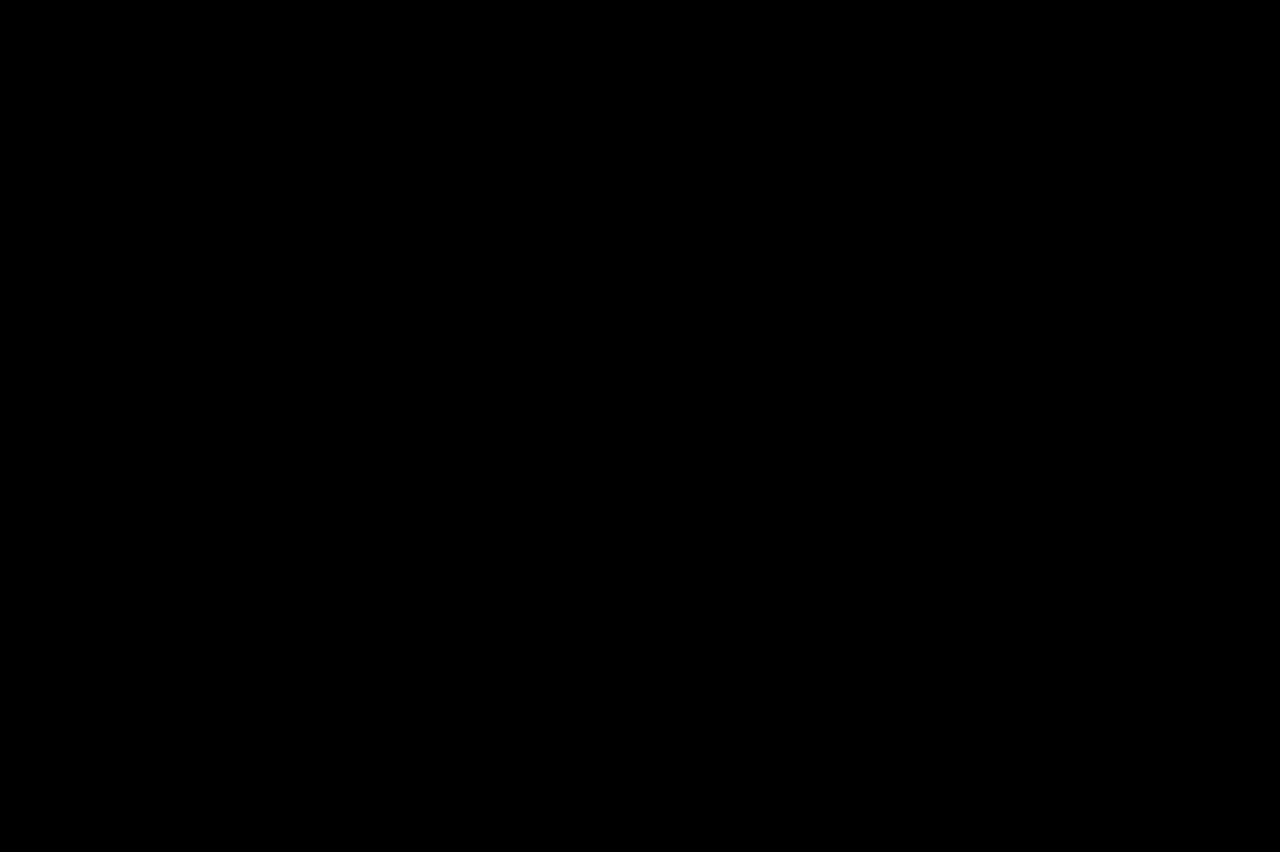
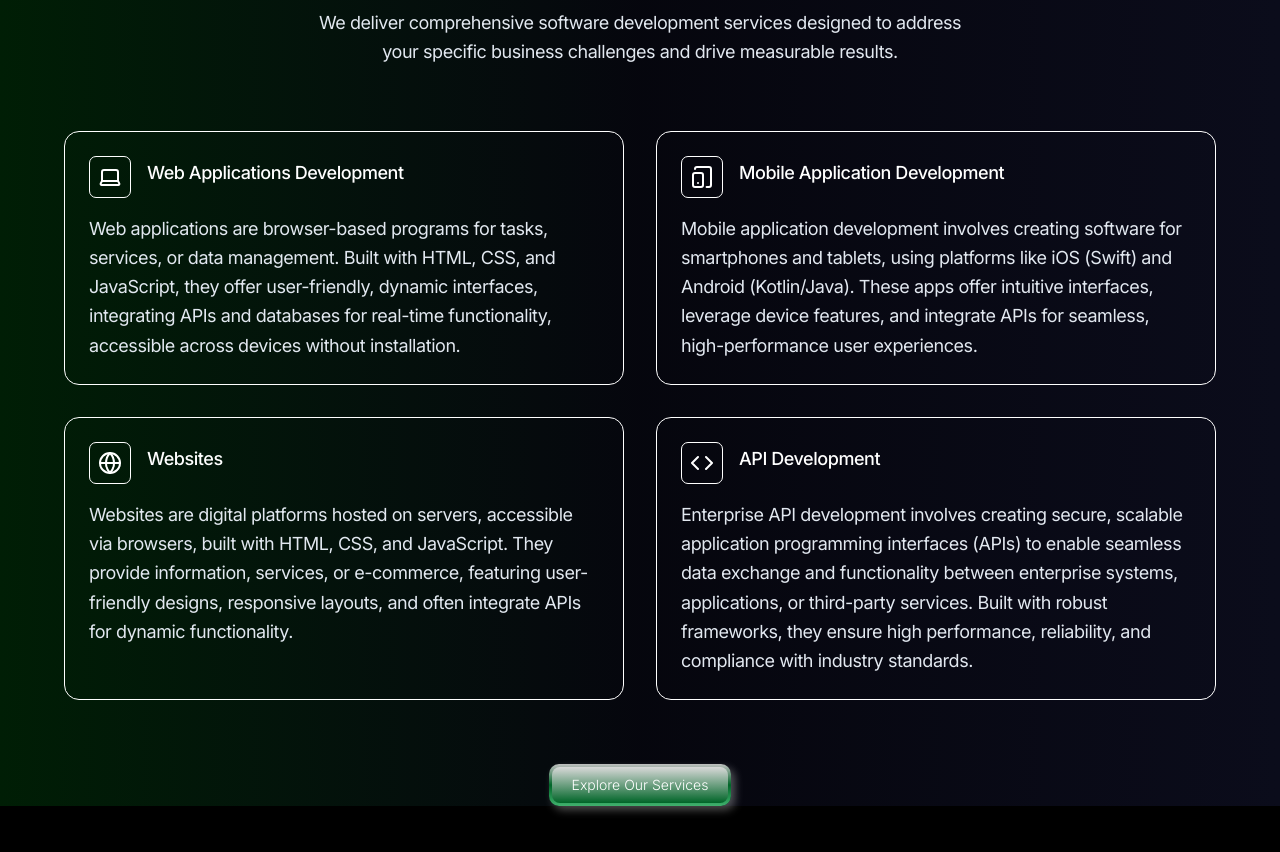
Before and after one commit to ethandiedericks/nevaeh-v3, a Next.js app: page / in a window 1280 px wide. Shown: the part 1820-2672 px from the top of the page. Before the commit the page ends 1672 px from the top, so only its background shows below. Built offline with nearby package versions, Linux system fonts and the light colour scheme.

Commit message:
services section done

```diff
--- a/src/app/globals.css
+++ b/src/app/globals.css
@@ -17,7 +17,7 @@
 body {
   background: var(--background);
   color: var(--foreground);
-  font-family: var(--font-ibm-plex-sans), system-ui, sans-serif;
+  font-family: var(--font-inter), system-ui, sans-serif;
 }
 
 h2 {
--- a/src/app/layout.tsx
+++ b/src/app/layout.tsx
@@ -1,12 +1,12 @@
 import type { Metadata } from "next";
-import { IBM_Plex_Sans } from "next/font/google";
+import { Inter } from "next/font/google";
 import "./globals.css";
 import { Navbar } from "@/components/layout/Navbar";
 
-const ibmPlexSans = IBM_Plex_Sans({
-  variable: "--font-ibm-plex-sans",
+const inter = Inter({
+  variable: "--font-inter",
   subsets: ["latin"],
-  weight: ["400", "500", "600", "700"],
+  weight: ["300", "400", "500", "600", "700"],
 });
 
 export const metadata: Metadata = {
@@ -22,7 +22,7 @@
   return (
     <html lang="en">
       <body
-        className={`${ibmPlexSans.variable} antialiased bg-background text-white`}
+        className={`${inter.variable} antialiased bg-background text-white`}
       >
         <Navbar />
         {children}
--- a/src/app/page.tsx
+++ b/src/app/page.tsx
@@ -1,4 +1,5 @@
 import { HeroSection } from "@/components/homepage/Hero";
+import { ServicesSection } from "@/components/homepage/Services";
 import { StorySection } from "@/components/homepage/Story";
 
 export default function Home() {
@@ -7,6 +8,7 @@
       <main className="relative z-10 bg-gradient-to-r from-[#001E05] via-[#0B0C1B]/50 to-[#0B0C1B] ">
         <HeroSection />
         <StorySection />
+        <ServicesSection />
       </main>
     </div>
   );
--- a/src/components/Icons.tsx
+++ b/src/components/Icons.tsx
@@ -97,3 +97,89 @@
     <path d="m9 11 3 3L22 4" />
   </svg>
 );
+
+export const LaptopIcon: React.FC<IconProps> = ({
+  size = 24,
+  className = "text-current",
+}) => (
+  <svg
+    xmlns="http://www.w3.org/2000/svg"
+    width={size}
+    height={size}
+    viewBox="0 0 24 24"
+    fill="none"
+    stroke="currentColor"
+    strokeWidth="2"
+    strokeLinecap="round"
+    strokeLinejoin="round"
+    className={`lucide lucide-laptop-icon lucide-laptop ${className}`}
+  >
+    <path d="M18 5a2 2 0 0 1 2 2v8.526a2 2 0 0 0 .212.897l1.068 2.127a1 1 0 0 1-.9 1.45H3.62a1 1 0 0 1-.9-1.45l1.068-2.127A2 2 0 0 0 4 15.526V7a2 2 0 0 1 2-2z" />
+    <path d="M20.054 15.987H3.946" />
+  </svg>
+);
+
+export const MobilePhonesIcon: React.FC<IconProps> = ({
+  size = 24,
+  className = "text-current",
+}) => (
+  <svg
+    xmlns="http://www.w3.org/2000/svg"
+    width={size}
+    height={size}
+    viewBox="0 0 24 24"
+    fill="none"
+    stroke="currentColor"
+    strokeWidth="2"
+    strokeLinecap="round"
+    strokeLinejoin="round"
+    className={`lucide lucide-tablet-smartphone-icon lucide-tablet-smartphone ${className}`}
+  >
+    <rect width="10" height="14" x="3" y="8" rx="2" />
+    <path d="M5 4a2 2 0 0 1 2-2h12a2 2 0 0 1 2 2v16a2 2 0 0 1-2 2h-2.4" />
+    <path d="M8 18h.01" />
+  </svg>
+);
+
+export const WebIcon: React.FC<IconProps> = ({
+  size = 24,
+  className = "text-current",
+}) => (
+  <svg
+    xmlns="http://www.w3.org/2000/svg"
+    width={size}
+    height={size}
+    viewBox="0 0 24 24"
+    fill="none"
+    stroke="currentColor"
+    strokeWidth="2"
+    strokeLinecap="round"
+    strokeLinejoin="round"
+    className={`lucide lucide-globe-icon lucide-globe ${className}`}
+  >
+    <circle cx="12" cy="12" r="10" />
+    <path d="M12 2a14.5 14.5 0 0 0 0 20 14.5 14.5 0 0 0 0-20" />
+    <path d="M2 12h20" />
+  </svg>
+);
+
+export const CodeIcon: React.FC<IconProps> = ({
+  size = 24,
+  className = "text-current",
+}) => (
+  <svg
+    xmlns="http://www.w3.org/2000/svg"
+    width={size}
+    height={size}
+    viewBox="0 0 24 24"
+    fill="none"
+    stroke="currentColor"
+    strokeWidth="2"
+    strokeLinecap="round"
+    strokeLinejoin="round"
+    className={`lucide lucide-code-icon lucide-code ${className}`}
+  >
+    <polyline points="16 18 22 12 16 6" />
+    <polyline points="8 6 2 12 8 18" />
+  </svg>
+);
--- /dev/null
+++ b/src/components/homepage/Services.tsx
@@ -0,0 +1,66 @@
+import Link from "next/link";
+import GradientButton from "../GradientButton";
+import { CodeIcon, LaptopIcon, MobilePhonesIcon, WebIcon } from "../Icons";
+import { ServiceCard } from "./cards/ServiceCard";
+
+export const ServicesSection = () => {
+  return (
+    <>
+      <div className="min-h-screen hidden md:block">
+        <div className="container mx-auto">
+          <div className="section-spacing">
+            {/* text wrapper */}
+            <div className="text-center items-center">
+              <span className="section-tag">Professional Services</span>
+              <h1 className="section-title">
+                Tailored Solutions for <br />
+                Business Growth
+              </h1>
+              <p className="mt-4">
+                We deliver comprehensive software development services designed
+                to address <br /> your specific business challenges and drive
+                measurable results.
+              </p>
+            </div>
+            {/* Service Cards */}
+            <div className="grid grid-cols-2 gap-8 mt-16">
+              <div className="h-full">
+                <ServiceCard
+                  icon={<LaptopIcon />}
+                  title="Web Applications Development"
+                  description="Web applications	are	browser-based	programs	for	tasks,	services,	or	data	management.	Built with	HTML, CSS, and	JavaScript,	they	offer	user-friendly,	dynamic	interfaces,	integrating	APIs	and	databases	for real-time	functionality,	accessible	across	devices	without	installation."
+                />
+              </div>
+              <div className="h-full">
+                <ServiceCard
+                  icon={<MobilePhonesIcon />}
+                  title="Mobile Application Development"
+                  description="Mobile application development involves creating software for smartphones and tablets, using platforms like iOS (Swift) and Android (Kotlin/Java). These apps offer intuitive interfaces, leverage device features, and integrate APIs for seamless, high-performance user experiences."
+                />
+              </div>
+              <div className="h-full">
+                <ServiceCard
+                  icon={<WebIcon />}
+                  title="Websites"
+                  description="Websites are digital platforms hosted on servers, accessible via browsers, built with HTML, CSS, and JavaScript. They provide information, services, or e-commerce, featuring user-friendly designs, responsive layouts, and often integrate APIs for dynamic functionality."
+                />
+              </div>
+              <div className="h-full">
+                <ServiceCard
+                  icon={<CodeIcon />}
+                  title="API Development"
+                  description="Enterprise API development involves creating secure, scalable application programming interfaces (APIs) to enable seamless data exchange and functionality between enterprise systems, applications, or third-party services. Built with robust frameworks, they ensure high performance, reliability, and compliance with industry standards."
+                />
+              </div>
+            </div>
+            <div className="my-16 flex justify-center items-center">
+              <Link href={"/services"} passHref>
+                <GradientButton text="Explore Our Services" />
+              </Link>
+            </div>
+          </div>
+        </div>
+      </div>
+    </>
+  );
+};
--- a/src/components/homepage/cards/FeatureCard.tsx
+++ b/src/components/homepage/cards/FeatureCard.tsx
@@ -38,7 +38,7 @@
       >
         <div>
           <motion.div
-            className="inline-flex items-center justify-center w-12 h-12 sm:w-16 sm:h-16 rounded-[0.938rem] mb-3 sm:mb-4 mx-auto"
+            className="inline-flex items-center justify-center w-12 h-12 sm:w-16 sm:h-16 rounded-[0.438rem] mb-3 sm:mb-4 mx-auto"
             animate={{
               border: isHovered
                 ? "1px solid rgba(255, 255, 255, 0)"
--- /dev/null
+++ b/src/components/homepage/cards/ServiceCard.tsx
@@ -0,0 +1,29 @@
+import React, { ReactNode } from "react";
+
+interface ServiceCardProps {
+  icon: ReactNode;
+  title: string;
+  description: string;
+}
+
+export const ServiceCard: React.FC<ServiceCardProps> = ({
+  icon,
+  title,
+  description,
+}) => {
+  return (
+    <div className="h-full">
+      <div className="relative h-full flex flex-col justify-between rounded-[0.938rem] border overflow-hidden p-4 sm:p-6">
+        <div className="flex flex-col gap-4">
+          <div className="inline-flex gap-4 items-center align-middle">
+            <span className="border rounded-[0.438rem] p-2 ">{icon}</span>
+            <h2>{title}</h2>
+          </div>
+          <div className="flex-1">
+            <p>{description}</p>
+          </div>
+        </div>
+      </div>
+    </div>
+  );
+};
```
